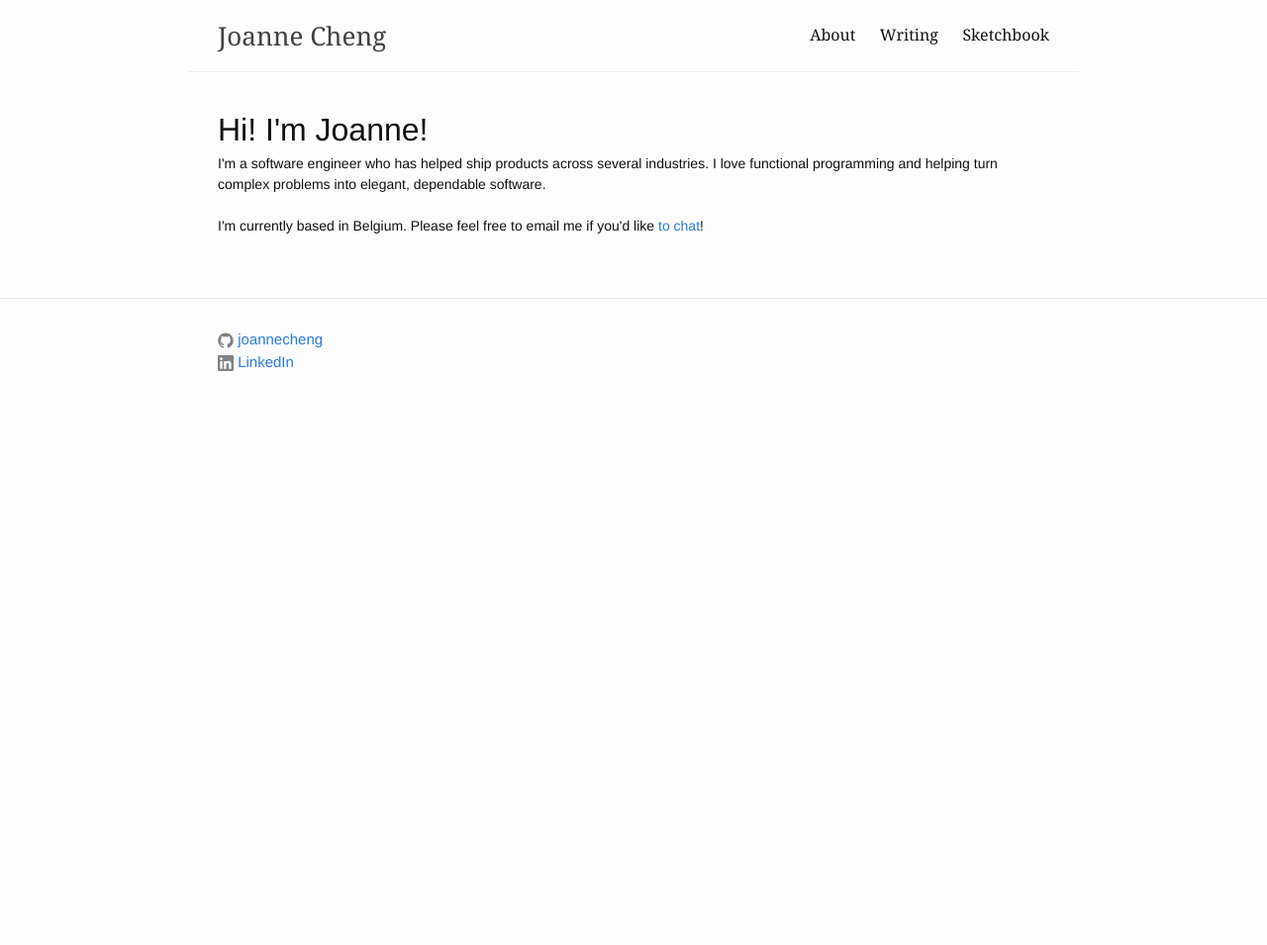
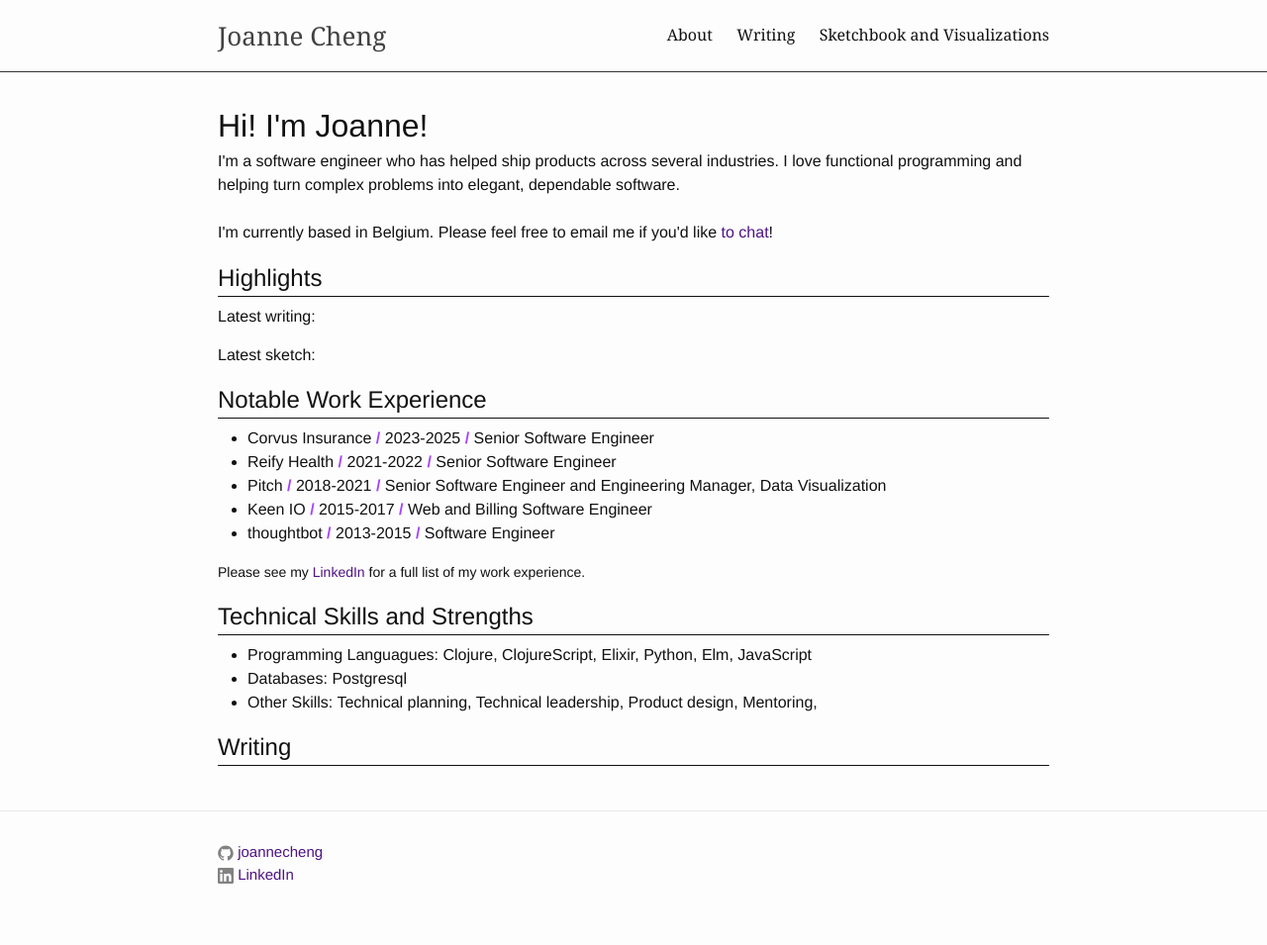
Before and after one commit to joannecheng/joannecheng.github.io, a Jekyll site: the page built from index.html, in a window 1280 px wide. Shown: the whole page at 99% size. Built offline with Jekyll 4.4.1, drawn with Linux system fonts in a browser that asks for light colours; nearby versions of some CDN libraries; library files that are not in the unit come from our copies; before the commit the page ends 900 px from its top, so only the background shows below that.

Commit message:
update main front page

```diff
--- a/_includes/header.html
+++ b/_includes/header.html
@@ -1,6 +1,6 @@
-<header class="site-header">
+<header class="site-header bb b--dark-gray">
 
-  <div class="wrapper bb b--light-gray mb1 pt2 pb2">
+  <div class="wrapper pt2 pb2">
 
     <a class="site-title" href="{{ site.baseurl }}/">{{ site.title }}</a>
 
@@ -24,7 +24,7 @@
         {% endfor %}
 
         <a class="page-link" target="_blank" href="https://canary-trawler-cf5.notion.site/Joanne-Cheng-s-Sketchbook-2345cd2fd5128089834ce7d40a357a5d">
-          Sketchbook
+          Sketchbook and Visualizations
         </a>
 
       </div>
--- a/about.html
+++ b/about.html
@@ -5,7 +5,7 @@
 ---
 
 <h1>Hello! I'm Joanne, a software engineer and data enthusiast.</h1>
-<div class="f6">
+<div>
   <p>
     I love functional programming and building great teams that ship dependable, maintainable software.
 
--- a/css/main.scss
+++ b/css/main.scss
@@ -16,7 +16,8 @@
 
 $text-color:       #111;
 $background-color: #fdfdfd;
-$brand-color:      #2a7ae2;
+$brand-color:      #4e1384;
+$highlight-color:  #a444ff;
 
 $grey-color:       #828282;
 $grey-color-light: lighten($grey-color, 40%);
@@ -57,7 +58,7 @@
 hr.break {
   height: 1px;
   border-radius: 1px;
-  background: $grey-color-light;
+  background: $text-color;
   border: 0;
   margin: 3em 0;
 }
@@ -65,3 +66,8 @@
 .heading-break {
   margin-top: 0;
 }
+
+span.slash {
+  color: $highlight-color;
+  font-weight: 600;
+}
--- a/index.html
+++ b/index.html
@@ -7,7 +7,7 @@
   <h1 class="mb0 mt0">Hi! I'm Joanne!</h1>
 
   <!-- Personal Statemnt -->
-  <div class="personal-statement mb4 f6">
+  <div class="personal-statement mb3">
     I'm a software engineer who has helped ship products across several industries.
     I love functional programming and helping turn complex problems into elegant, dependable software.
     <br />
@@ -15,13 +15,94 @@
 
     I'm currently based in Belgium.
     Please feel free to email me if you'd like <a href="mailto:joannecheng.developer@gmail.com">to chat</a>!
+  </div>
 
-    <br />
+  <h2 class="mb0 mt0">Highlights</h2>
+  <hr class="break" style="margin-top:0; margin-bottom:0.5em;">
+  <div>
+    <p>
+      Latest writing:
+    </p>
+    <p>
+      Latest sketch:
+    </p>
   </div>
+
+  <h2 class="mb0">Notable Work Experience</h2>
+  <hr class="break" style="margin-top:0; margin-bottom:0.5em;">
+  <ul>
+    <li>
+      Corvus Insurance
+      <span class="slash">/</span>
+      2023-2025
+      <span class="slash">/</span>
+      Senior Software Engineer
+    </li>
+
+    <li>
+      Reify Health
+      <span class="slash">/</span>
+      2021-2022
+      <span class="slash">/</span>
+      Senior Software Engineer
+    </li>
+
+    <li>
+      Pitch
+      <span class="slash">/</span>
+      2018-2021
+      <span class="slash">/</span>
+      Senior Software Engineer and Engineering Manager, Data Visualization
+    </li>
+
+    <li>
+      Keen IO
+      <span class="slash">/</span>
+      2015-2017
+      <span class="slash">/</span>
+      Web and Billing Software Engineer
+    </li>
+
+    <li>
+      thoughtbot
+      <span class="slash">/</span>
+      2013-2015
+      <span class="slash">/</span>
+      Software Engineer
+    </li>
+  </ul>
+  <span class="pb2  f6">
+    Please see my <a href="https://www.linkedin.com/in/cheng-joanne">LinkedIn</a> for a full list of my work experience.
+  </span>
+
+  <p></p>
+
+  <h2 class="mb0">Technical Skills and Strengths</h2>
+  <hr class="break" style="margin-top:0; margin-bottom:0.5em;">
+  <ul>
+    <li>
+      <span class="fw5">Programming Languagues</span>: Clojure, ClojureScript, Elixir, Python, Elm, JavaScript
+    </li>
+
+    <li>
+      <span class="fw5">Databases</span>: Postgresql
+    </li>
+
+    <li>
+      <span class="fw5">Other Skills</span>: Technical planning, Technical leadership, Product design, Mentoring,
+    </li>
+  </ul>
+
+  <h2 class="mb0">Writing</h2>
+  <hr class="break" style="margin-top:0; margin-bottom:0.5em;">
+
+  <ul></ul>
+
+
 
   <!-- list of tags -->
   <!-- list of projects -->
-<!--
+  <!--
   <h1 class="ttu tracked mb0">Projects</h1>
   <hr class="break" style="margin-top:0;">
 
```
